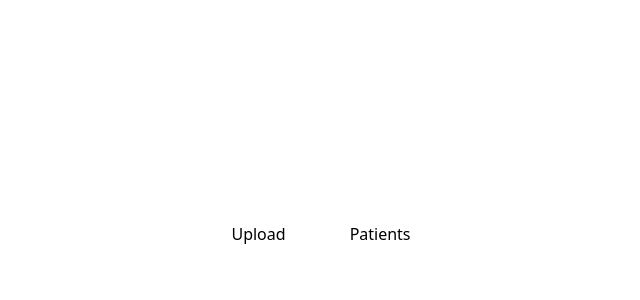
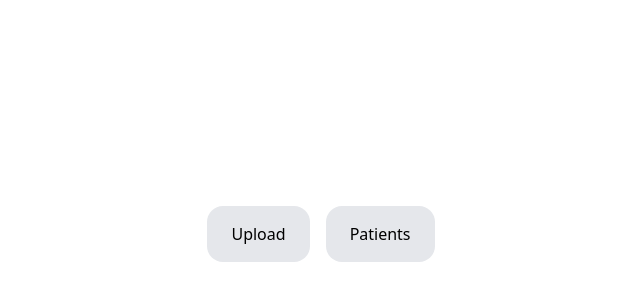
Before and after one commit to LeviVarg/dicom-viewer, a Next.js app in the folder frontend/: page / in a window 1280 px wide. Shown: the part 166-466 px from the top of the page, without its empty margins (319-959 px from the left). Built offline with nearby package versions, Linux system fonts and the light colour scheme.

Commit message:
Add gray background and hover state to home links

```diff
--- a/frontend/app/page.tsx
+++ b/frontend/app/page.tsx
@@ -4,10 +4,24 @@ export default function Home() {
   return (
     <div className="w-screen h-screen flex items-center justify-center gap-4">
       <Link href="/upload">
-        <p className="px-6 py-4 bg-white text-black rounded-2xl">Upload</p>
+        <p
+          className="px-6 py-4
+          bg-gray-200 hover:bg-gray-300
+          text-black
+          rounded-2xl"
+        >
+          Upload
+        </p>
       </Link>
       <Link href="/patients">
-        <p className="px-6 py-4 bg-white text-black rounded-2xl">Patients</p>
+        <p
+          className="px-6 py-4
+          bg-gray-200 hover:bg-gray-300
+          text-black
+          rounded-2xl"
+        >
+          Patients
+        </p>
       </Link>
     </div>
   );
```
